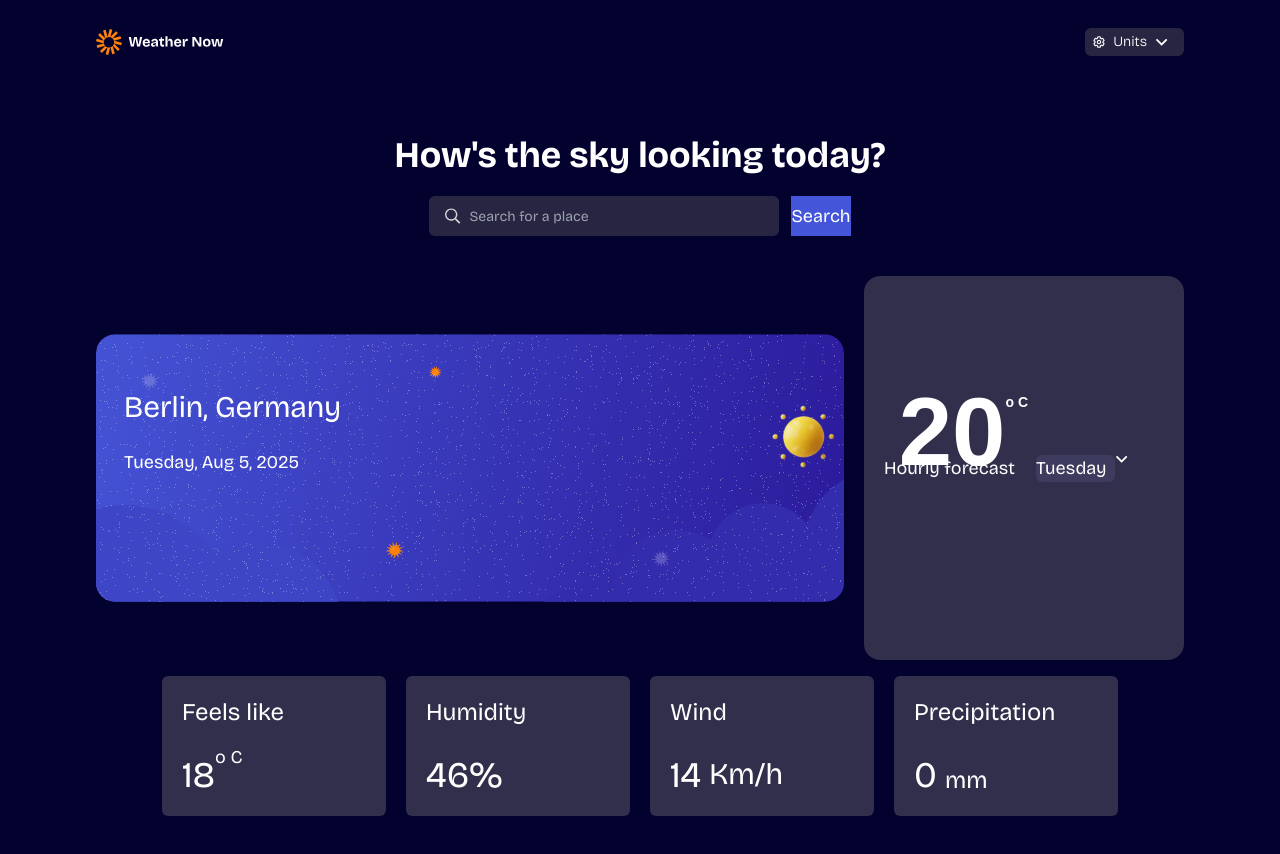
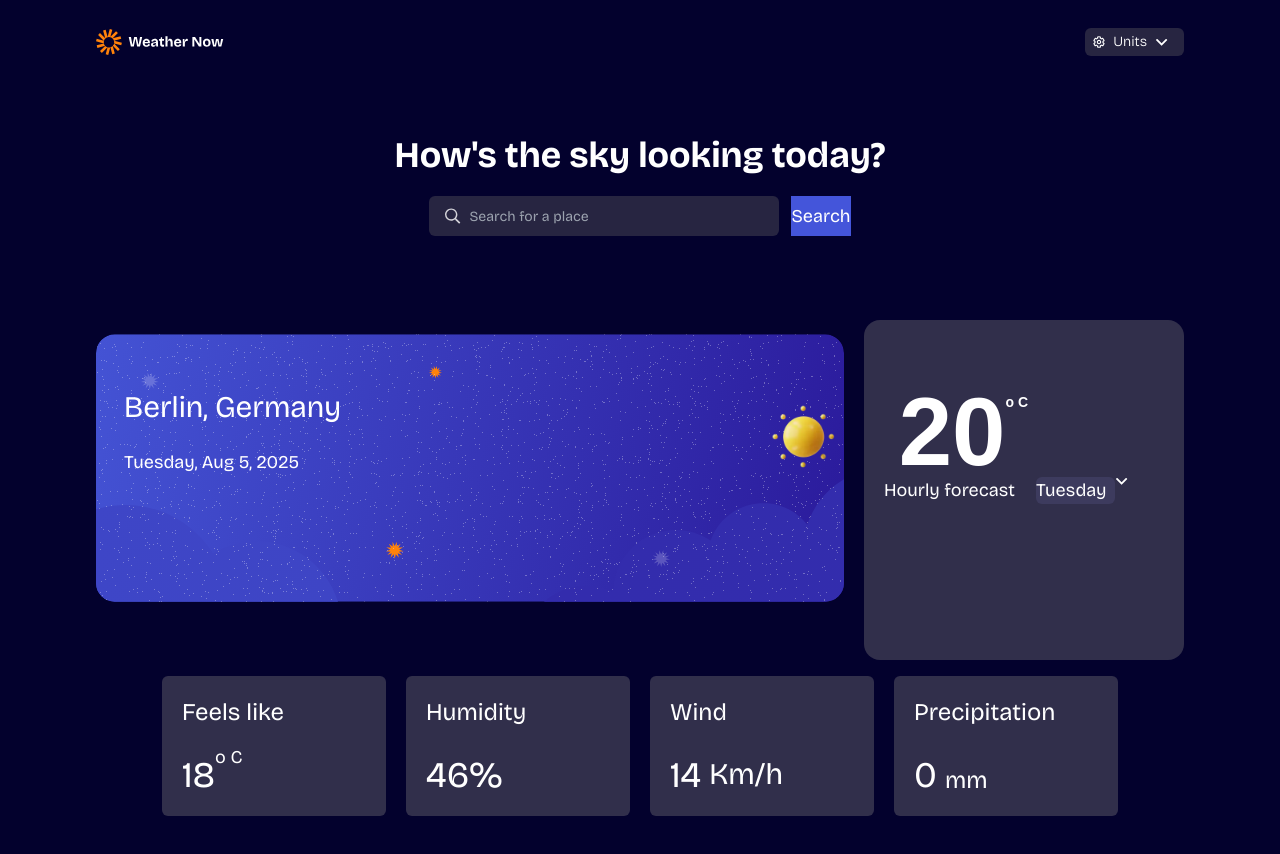
Before and after one commit to Mayowa-de/Frontend-mentor-hack-weather-app, a React (Vite) app: page / in a window 1280 px wide. Shown: the top 854 px of the page. Built offline with nearby package versions, Linux system fonts and the light colour scheme; a web font is replaced by a local one.

Commit message:
giving it a rounded-2xl and fixing the position

```diff
--- a/src/Hero/HourCast.jsx
+++ b/src/Hero/HourCast.jsx
@@ -3,7 +3,7 @@ import dropdown from '../assets/images/icon-dropdown.svg'
 
 export default function HourCast() {
   return (
-    <div  className='flex mt-5'>
+    <div  className='flex mt-16'>
       <div className='flex gap-7  bg-card rounded-2xl p-5 w-80  text-white mt-5'>
         <div className='flex items-center top-0 gap-2'>
         <div className=' flex w-full'>
```
